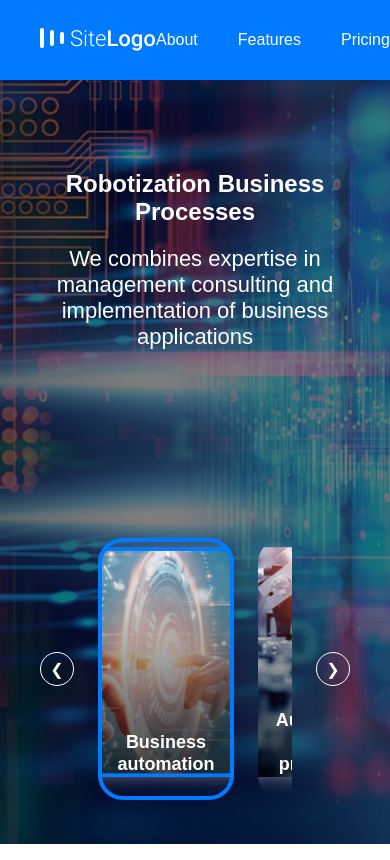
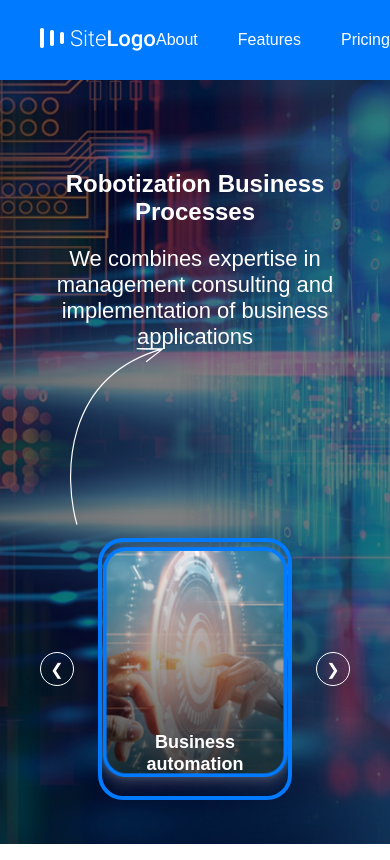
Before and after one commit to BashukOleksii/LW7, a React (Create React App) app: page / in a window 390 px wide. Shown: the top 860 px of the page. Built offline with nearby package versions, Linux system fonts and the light colour scheme.

Commit message:
Change some graphics elements

```diff
--- a/src/Components/Hero/Hero.css
+++ b/src/Components/Hero/Hero.css
@@ -9,3 +9,23 @@
     align-items: center;
     justify-content: space-between;
 }
+
+.hero__slider-wrapper {
+    position: relative;
+    width: 100%;
+    max-width: 1320px;
+    margin-top: 20px;
+    padding-top: 30px;
+}
+
+.hero__pointer {
+    position: absolute;
+    top: -100px;
+    left: 30px;
+
+    width: 95px;
+    height: auto;
+
+    z-index: 3;
+    pointer-events: none;
+}
--- a/src/Components/Hero/Hero.jsx
+++ b/src/Components/Hero/Hero.jsx
@@ -2,6 +2,7 @@ import { useState } from "react";
 import { services } from '../services';
 import HeroContent from '../HeroContent/HeroContent'
 import ServiceSlider from '../ServiceSlider/ServiceSlider'
+import arrow from '../../assets/Vector 1.svg'
 
 import './Hero.css'
 
@@ -17,11 +18,20 @@ export default function Hero(){
                 description={activeService.description}
             />
 
-            <ServiceSlider
-                activeServiceId={activeId}
-                services={services}
-                onSelect={setActiveId}
-            />
+              <div className="hero__slider-wrapper">
+                <img
+                    src={arrow}
+                    alt=""
+                    className="hero__pointer"
+                    aria-hidden="true"
+                />
+
+                <ServiceSlider
+                    services={services}
+                    activeServiceId={activeId}
+                    onSelect={setActiveId}
+                />
+            </div>
         </section>
     )
 }
--- a/src/Components/ServiceCard/ServiceCard.css
+++ b/src/Components/ServiceCard/ServiceCard.css
@@ -48,6 +48,6 @@
 
 @media (max-width: 600px) {
     .service-card {
-        flex-basis: 70%;
+        flex-basis: 100%;
     }
 }
--- a/src/Components/ServiceSlider/ServiceSlider.jsx
+++ b/src/Components/ServiceSlider/ServiceSlider.jsx
@@ -3,6 +3,11 @@ import "./ServiceSlider.css"
 
 export default function ServiceSlider({activeServiceId,services,onSelect}){
     const curentIndex = services.findIndex( s => s.id === activeServiceId);
+
+    const orderedService = [
+        ...services.slice(curentIndex),
+        ...services.slice(0,curentIndex)
+    ];
 
     function handlePrevius(){
 
@@ -29,11 +34,11 @@ export default function ServiceSlider({activeServiceId,services,onSelect}){
 
             <div className='service-slider__cards'>
                 {
-                    services.map( (service) => (
+                    orderedService.map( (service,index) => (
                         <ServiceCard
                             key={service.id}
                             service={service}
-                            isActive={service.id === activeServiceId}
+                            isActive={index === 0}
                         />
                     ))
                 }
```
Also changed, not shown: src/assets/Vector 1.svg (added).
